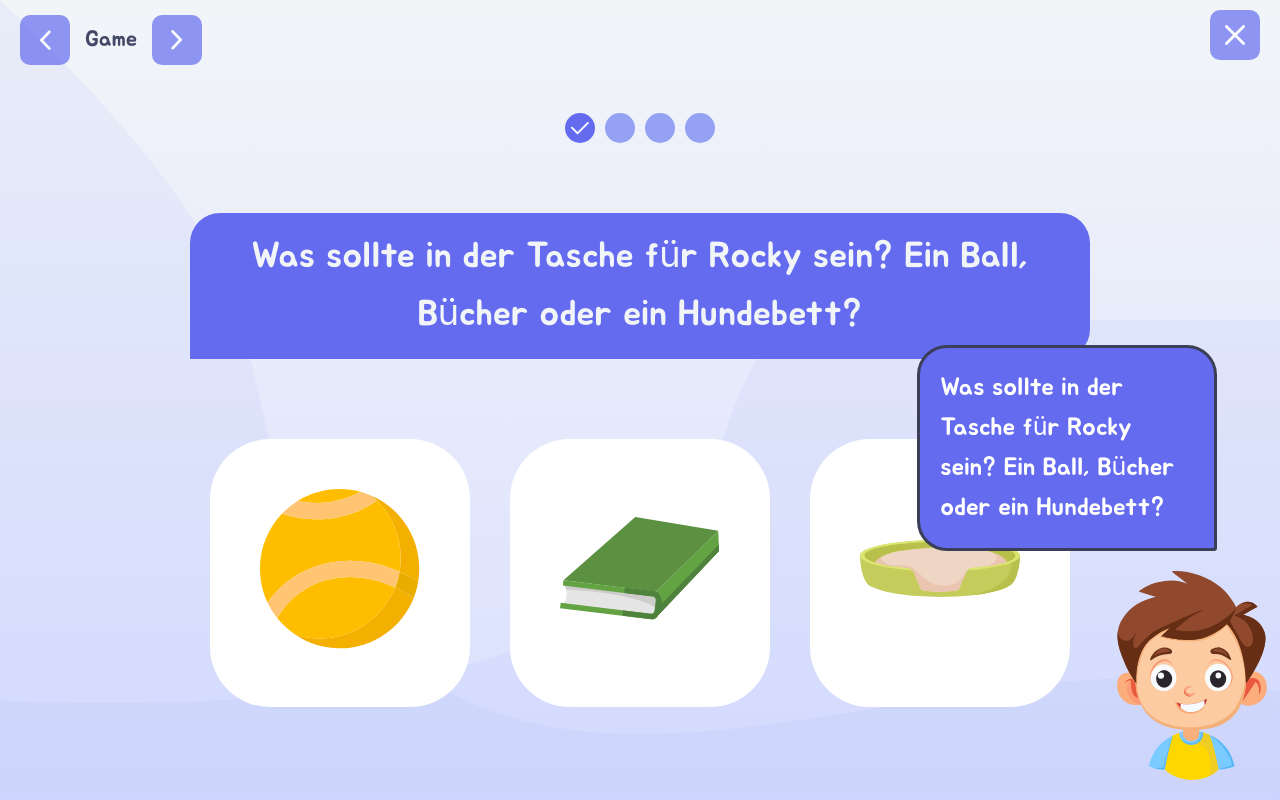
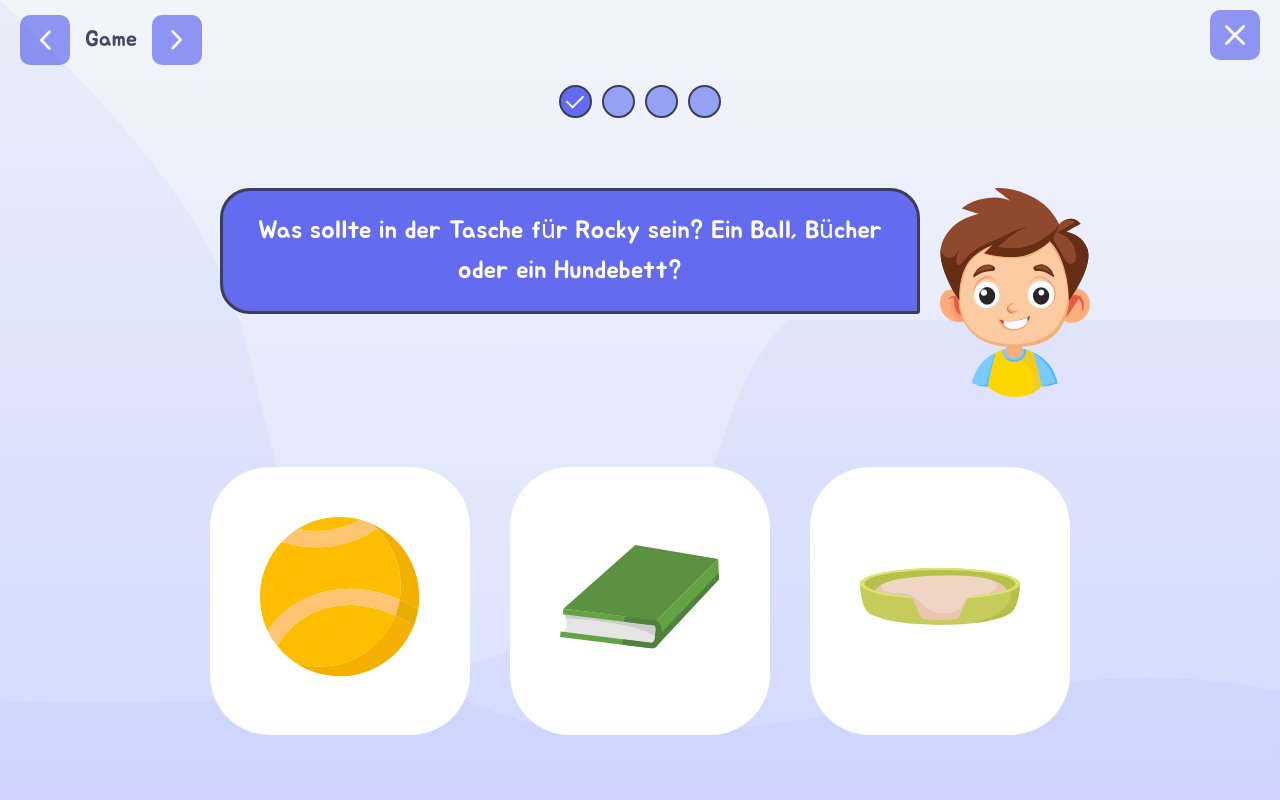
Before and after one commit to schule4-0/pets, a Vue app: page /pets/dog/stages/5 in a window 1280 px wide. Built offline with nearby package versions, Linux system fonts and the light colour scheme.

Commit message:
use updated mascot

```diff
--- a/src/views/dog/RecapQuiz.vue
+++ b/src/views/dog/RecapQuiz.vue
@@ -11,7 +11,7 @@
       </button>
     </div>
 
-    <QuestionComponent :question="currentQuestion.question" />
+    <MascotItem :quiz-appearance="true" />
 
     <div class="answers-container">
       <AnswerComponent
@@ -38,7 +38,7 @@
 
 <script setup lang="ts">
 import { ref, computed } from 'vue'
-import QuestionComponent from '@/components/QuizQuestion.vue'
+import MascotItem from '@/components/MascotItem.vue'
 import AnswerComponent from '@/components/QuizAnswer.vue'
 import { useMascotStore } from '@/stores/useMascotStore'
 import quizData from '@/config/quizConfig'
@@ -52,9 +52,11 @@ import wrongSound from '@/assets/audio/soundEffects/dog_howling1.mp3'
 const currentQuestionIndex = ref(0)
 const isAnswerSelected = ref(false)
 const correctAnswerSelected = ref(false)
+
 const mascot = useMascotStore()
 const sound = useSound()
 const router = useRouter()
+
 const showModal = ref(false)
 
 const currentQuestion = computed(() => {
@@ -62,7 +64,7 @@ const currentQuestion = computed(() => {
 })
 
 onMounted(() => {
-  mascot.showMessage('STAGE5_QUESTION1')
+  mascot.showMessage('STAGE5_QUESTION1', () => {}, true)
 })
 
 const handleAnswerSelected = (isCorrect: boolean, isIncorrect: number) => {
@@ -74,18 +76,29 @@ const handleAnswerSelected = (isCorrect: boolean, isIncorrect: number) => {
     const currentCorrectAnswerMessage =
       `STAGE5_CORRECT${currentCorrectAnswerNumber}` as StringResourceKey
     sound.play(correctSound)
+
     setTimeout(() => {
-      mascot.showMessage(currentCorrectAnswerMessage)
+      mascot.showMessage(currentCorrectAnswerMessage, () => {}, true)
     }, 1000)
 
-    setTimeout(nextQuestion, 10000)
+    setTimeout(nextQuestion, 10400)
   } else {
     const currentWrongAnswerNumber = currentQuestionIndex.value + 1
     const currentWrongAnswerMessage =
       `STAGE5_INCORRECT${currentWrongAnswerNumber}_${isIncorrect}` as StringResourceKey
     sound.play(wrongSound)
+
     setTimeout(() => {
-      mascot.showMessage(currentWrongAnswerMessage)
+      mascot.showMessage(
+        currentWrongAnswerMessage,
+        () => {
+          const currentQuestionNumber = currentQuestionIndex.value + 1
+          const currentQuestionMessage =
+            `STAGE5_QUESTION${currentQuestionNumber}` as StringResourceKey
+          mascot.showMessage(currentQuestionMessage, () => {}, true)
+        },
+        true
+      )
     }, 1000)
   }
 }
@@ -98,9 +111,9 @@ const nextQuestion = () => {
     currentQuestionIndex.value++
     const currentQuestionNumber = currentQuestionIndex.value + 1
     const currentQuestionMessage = `STAGE5_QUESTION${currentQuestionNumber}` as StringResourceKey
-    mascot.showMessage(currentQuestionMessage)
+    mascot.showMessage(currentQuestionMessage, () => {}, true)
   } else {
-    mascot.showMessage('STAGE5_FINISH')
+    mascot.showMessage('STAGE5_FINISH', () => {}, true)
     showModal.value = true
   }
 }
@@ -146,16 +159,16 @@ const progress = computed(() => {
   display: flex;
   justify-content: center;
   margin-top: 20px;
-  margin-bottom: 20px;
+  margin-bottom: 70px;
 }
 
 .progress-buttons {
-  width: 30px;
-  height: 30px;
+  width: 33px;
+  height: 33px;
   border-radius: 50%;
   margin: 0 5px;
   background-color: var(--s40-color-secondary);
-  border: none;
+  border: 2px solid #3a3e56;
 }
 
 .progress-buttons.answered {
```
